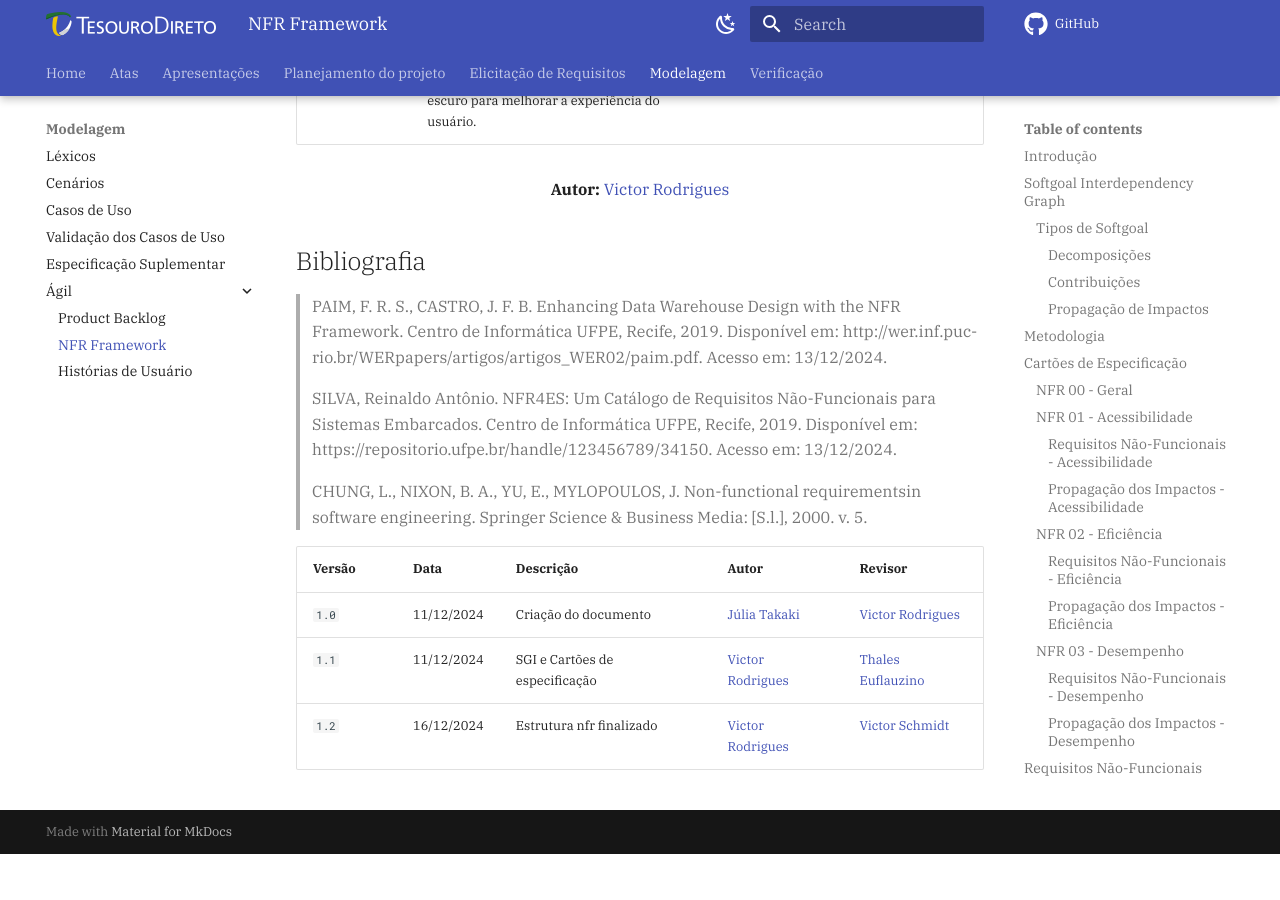
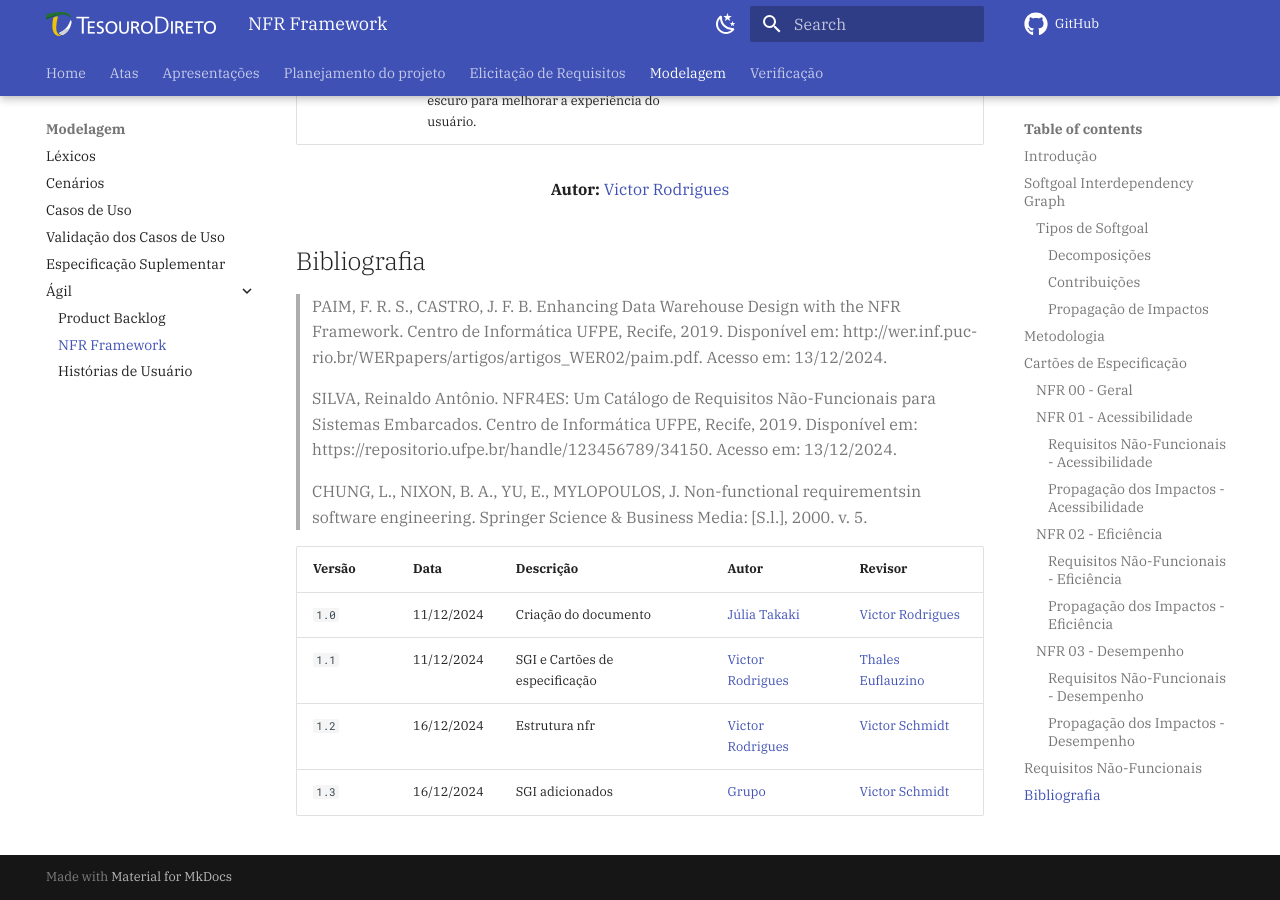
Before and after one commit to Requisitos-de-Software/2024.2-Grupo05, an MkDocs documentation site: the page built from docs/modelagem-pt2/nfr_framework.md, in a window 1280 px wide and 900 px high, scrolled down 6203 px. Built offline with MkDocs 1.6.1 and Material for MkDocs 9.7.7, drawn with Linux system fonts in a browser that asks for light colours; comment, search, counter and statistics services are not loaded; before the commit the page ends 7057 px from its top, so only the background shows below that.

Commit message:
historico de versoes

```diff
--- a/docs/modelagem-pt2/nfr_framework.md
+++ b/docs/modelagem-pt2/nfr_framework.md
@@ -342,4 +342,5 @@
 | ------ | ---------- | --------- | --------- | --------------------- |
 | `1.0` | 11/12/2024  | Criação do documento | [Júlia Takaki](https://github.com/juliatakaki) | [Victor Rodrigues](https://github.com/ViictorHugoo) |
 | `1.1` | 11/12/2024  | SGI e Cartões de especificação | [Victor Rodrigues](https://github.com/ViictorHugoo) | [Thales Euflauzino](https://github.com/thaleseuflauzino)|
-| `1.2` | 16/12/2024  | Estrutura nfr finalizado | [Victor Rodrigues](https://github.com/ViictorHugoo) | [Victor Schmidt](https://github.com/moonshinerd) |
+| `1.2` | 16/12/2024  | Estrutura nfr | [Victor Rodrigues](https://github.com/ViictorHugoo) | [Victor Schmidt](https://github.com/moonshinerd) |
+| `1.3` | 16/12/2024  | SGI adicionados | [Grupo](../../)  | [Victor Schmidt](https://github.com/moonshinerd) |
```
